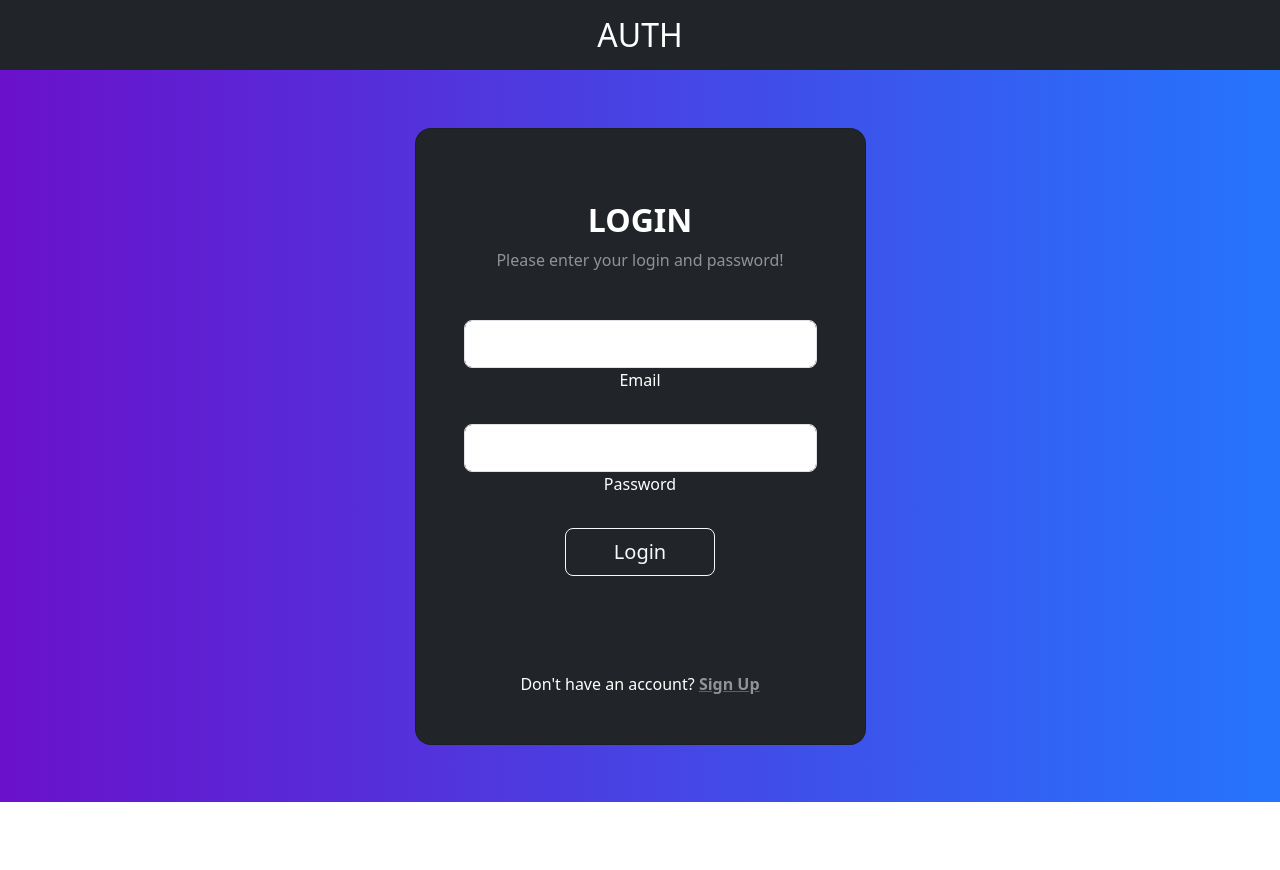
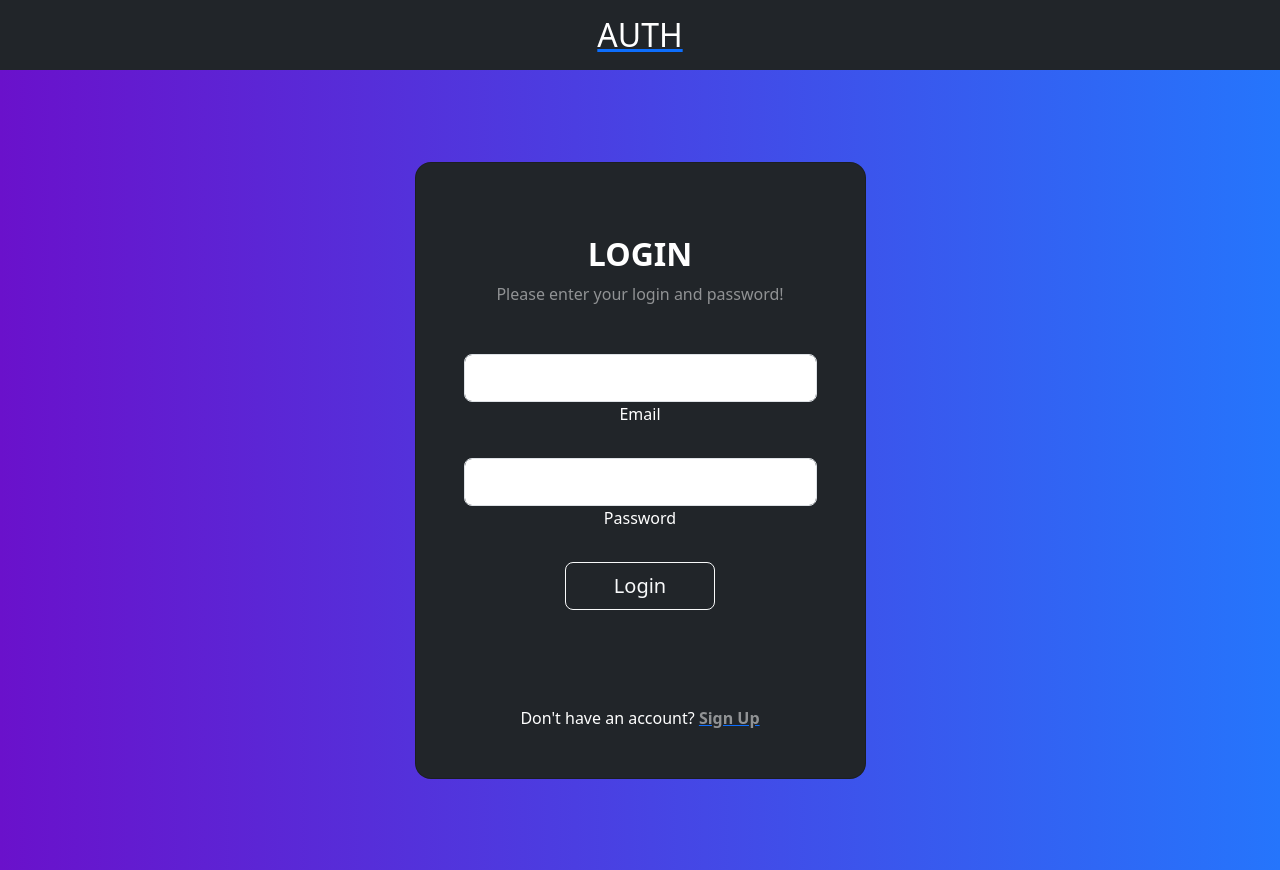
Before and after one commit to sambuaneesh/vite-svelte-auth, a Svelte app: page /login in a window 1280 px wide. Before the commit the page ends 802 px from the top, so only its background shows below. Built offline with nearby package versions, Linux system fonts and the light colour scheme.

Commit message:
initial frontend

```diff
--- a/src/App.svelte
+++ b/src/App.svelte
@@ -7,8 +7,8 @@
 </script>
 
 <main>
-  <Navbar />
   <Router>
+    <Navbar />
     <Route path="/"><Landing /></Route>
     <Route path="/login"><Login /></Route>
     <Route path="/signup"><Signup /></Route>
--- a/src/app.scss
+++ b/src/app.scss
@@ -1,5 +1,5 @@
 .bg-main {
-  height: 91.5vh;
+  height: 100vh;
   /* fallback for old browsers */
   background: #6a11cb;
 
--- a/src/components/Login.svelte
+++ b/src/components/Login.svelte
@@ -59,6 +59,9 @@
               <div>
                 <p class="mb-0">
                   Don't have an account?
+                  <!-- <a href="/signup">
+                    <span class="text-white-50 fw-bold">Sign Up</span>
+                  </a> -->
                   <Link to="/signup">
                     <span class="text-white-50 fw-bold">Sign Up</span>
                   </Link>
--- a/src/components/Signup.svelte
+++ b/src/components/Signup.svelte
@@ -49,6 +49,9 @@
               <div>
                 <p class="mb-0">
                   Already have an account?
+                  <!-- <a href="/login">
+                    <span class="text-white-50 fw-bold">Log In</span>
+                  </a> -->
                   <Link to="/login">
                     <span class="text-white-50 fw-bold">Log In</span>
                   </Link>
--- a/src/layout/Navbar.svelte
+++ b/src/layout/Navbar.svelte
@@ -6,16 +6,13 @@
   <nav class="navbar navbar-dark bg-dark">
     <div class="container-fluid">
       <div class="container text-center">
-        <a href="/">
+        <!-- <a href="/">
           <h2 class="text-white m-2">AUTH</h2>
-        </a>
+        </a> -->
+        <Link to="/">
+          <h2 class="text-white m-2">AUTH</h2>
+        </Link>
       </div>
     </div>
   </nav>
 </main>
-
-<style>
-  a {
-    text-decoration: none;
-  }
-</style>
```
Also changed, not shown: src/components/Landing.svelte (+8 -0 lines).
